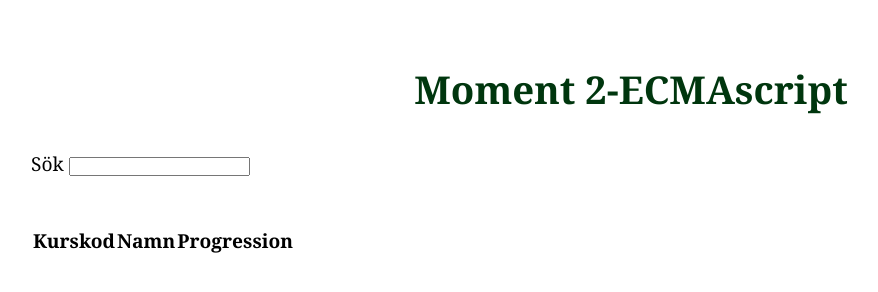
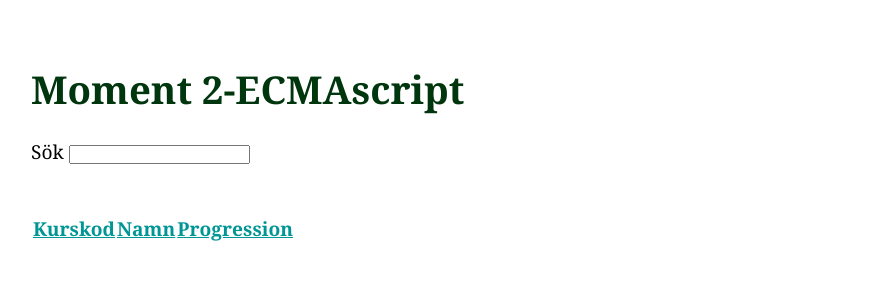
Before and after one commit to Niklas-Smith/moment2-ECMAscript, a website built with Parcel: page src/index.html in a window 1280 px wide. Shown: the whole page, without its empty margins (9-887 px from the left). Built offline with nearby package versions, Linux system fonts and the light colour scheme; no server answers.

Commit message:
added comments

```diff
--- a/src/css/styles.css
+++ b/src/css/styles.css
@@ -12,20 +12,41 @@ margin-left: auto;
 margin-right: auto;
 
 }
-/*put font-family to georgia and atleast serif, font-size 1.2em and line-height of 1.3em  */
+/*put font-family to georgia and atleast serif, font-size 1.2em and line-height of 1.3em.
+also put content in center with max-width 1200px
+
+*/
 
 
 
 
     h1{
-    text-align: center;
      color: rgb(0, 54, 14);
      font-size: 2em;
      margin-top: 2em;
+     margin-bottom: 1em;
     }
-
+/*give h1 color, font-size and margins.  */
 
 table {
 
-    max-width: 800px;
+    max-width: 63em;
+
 }
+
+/*make table max-width 63em */
+th {
+color: rgb(1, 150, 150);
+text-decoration-line: underline;
+cursor: pointer;
+padding-bottom: 0.5em;
+
+}
+/*Give th color, underline and have pointer curser */
+td {
+
+padding-left: 1em;
+padding-right: 1em;
+
+}
+/*Give td padding left and right */
```
Also changed, not shown: src/index.html (+4 -3 lines), src/js/app.js (+45 -15 lines).
